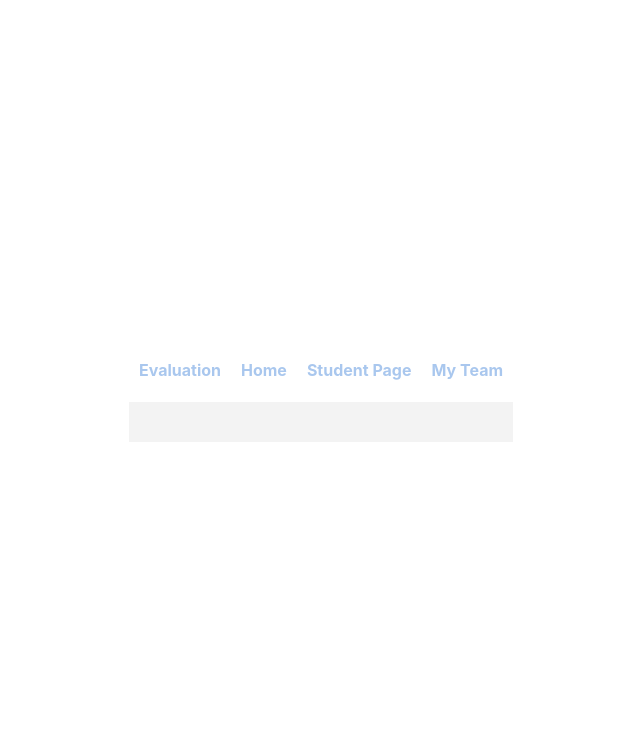
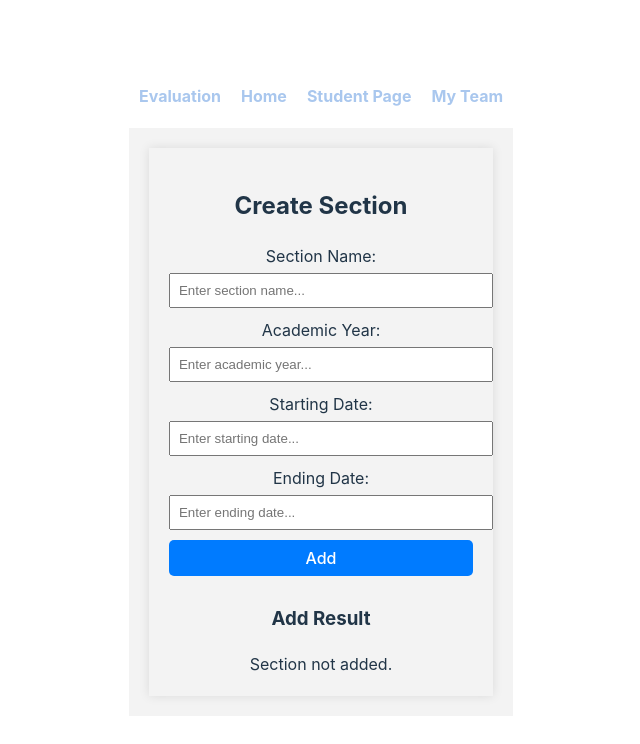
Before and after one commit to Peer-Evaluation-Tool/peer-evaluation-tool-frontend, a Vue app: page /create-section in a window 1280 px wide. Shown: the top 744 px of the page, without its empty margins (319-959 px from the left). Built offline with nearby package versions, Linux system fonts and the light colour scheme.

Commit message:
Find Student and Create Section implemented

```diff
--- a/src/admin/CreateSection.vue
+++ b/src/admin/CreateSection.vue
@@ -0,0 +1,117 @@
+<template>
+    <div id="create-sections" class="container">
+      <h2 class="text-2xl font-semibold mb-4">Create Section</h2>
+      <form @submit.prevent="addSections" class="space-y-4">
+        <div>
+          <label for="section-name" class="block text-sm font-medium text-gray-700">Section Name:</label>
+          <input type="text" id="section-name" v-model="addCriteria.id"
+            class="w-full p-2 border-gray-300 rounded-md focus:border-indigo-300 focus:ring focus:ring-indigo-200 focus:ring-opacity-50"
+            placeholder="Enter section name...">
+        </div>
+        <div>
+          <label for="academic-year" class="block text-sm font-medium text-gray-700">Academic Year:</label>
+          <input type="text" id="academic-year" v-model="addCriteria.year"
+            class="w-full p-2 border-gray-300 rounded-md focus:border-indigo-300 focus:ring focus:ring-indigo-200 focus:ring-opacity-50"
+            placeholder="Enter academic year...">
+        </div>
+        <div>
+          <label for="start-date" class="block text-sm font-medium text-gray-700">Starting Date:</label>
+          <input type="text" id="start-date" v-model="addCriteria.firstDate"
+            class="w-full p-2 border-gray-300 rounded-md focus:border-indigo-300 focus:ring focus:ring-indigo-200 focus:ring-opacity-50"
+            placeholder="Enter starting date...">
+        </div>
+        <div>
+          <label for="end-date" class="block text-sm font-medium text-gray-700">Ending Date:</label>
+          <input type="text" id="academic-year" v-model="addCriteria.lastDate"
+            class="w-full p-2 border-gray-300 rounded-md focus:border-indigo-300 focus:ring focus:ring-indigo-200 focus:ring-opacity-50"
+            placeholder="Enter ending date...">
+        </div>
+        <button type="submit" class="px-4 py-2 bg-blue-600 hover:bg-blue-700 text-white rounded">
+          Add
+        </button>
+      </form>
+      <div class="mt-6">
+        <h3 class="text-lg font-semibold">Add Result</h3>
+        <div v-if="addResults.code == 200" class="list-disc pl-5">
+            Add Successful
+        </div>
+        <div v-else>Section not added.</div>
+      </div>
+    </div>
+  </template>
+
+  <script>
+  export default {
+    data() {
+      return {
+        addCriteria: {
+          id: '',
+          year: '',
+          firstDate: '',
+          lastDate: '',
+          overseer: null,
+        },
+        addResults: [],
+        addUrl: 'http://localhost:8080/api/v1/sections'
+        // addUrl: 'https://peer-evaluation-tool.onrender.com/api/v1/sections'
+      };
+    },
+    methods: {
+      addSections() {
+        this.addResults = []
+        fetch(this.addUrl, {
+            method: 'POST',
+            headers: { 'Content-Type': 'application/json' },
+            body: JSON.stringify(this.addCriteria)
+        })
+            .then(response => {
+                if (!response.ok) {
+                    throw new Error('Network response was not ok');
+                }
+                return response.json();
+            })
+            .then(data => {
+                this.addResults = data; // Assuming the response data is an array of sections
+                console.log(this.addResults);
+            })
+            .catch(error => {
+                console.error('Error:', error);
+                this.addResults = [];
+            });
+      }
+    }
+  }
+  </script>
+
+  <style scoped>
+  .container {
+    max-width: 500px;
+    margin: auto;
+    padding: 20px;
+    box-shadow: 0 0 10px rgba(0, 0, 0, 0.1);
+  }
+
+  label {
+    display: block;
+    margin-bottom: 5px;
+  }
+
+  input,
+  button {
+    width: 100%;
+    padding: 8px;
+    margin-bottom: 10px;
+  }
+
+  button {
+    background-color: #007BFF;
+    color: white;
+    border: none;
+    border-radius: 5px;
+    cursor: pointer;
+  }
+
+  button:hover {
+    background-color: #0056b3;
+  }
+  </style>
--- a/src/admin/FindSections.vue
+++ b/src/admin/FindSections.vue
@@ -21,8 +21,8 @@
       <div class="mt-6">
         <h3 class="text-lg font-semibold">Search Results</h3>
         <ul v-if="searchResults.length > 0" class="list-disc pl-5">
-          <li v-for="section in sortedSearchResults" :key="section.id">
-            {{ section.sectionName }} - {{ section.academicYear }}
+          <li v-for="section in searchResults" :key="section.id">
+            Name: {{ section.id }} - Year: {{ section.year }}
           </li>
         </ul>
         <div v-else>No matching sections found.</div>
@@ -39,33 +39,51 @@
           academicYear: '',
         },
         searchResults: [],
-        // searchUrl: 'http://localhost:8080/api/v1/sections'
-        searchUrl: 'https://peer-evaluation-tool.onrender.com/api/v1/sections'
+        searchUrl: 'http://localhost:8080/api/v1/sections'
+        // searchUrl: 'https://peer-evaluation-tool.onrender.com/api/v1/sections'
       };
-    },
-    computed: {
-      sortedSearchResults() {
-        return this.searchResults.sort((a, b) => {
-          // Sorting by academic year (descending) and then by last name (ascending)
-          const yearComparison = b.academicYear.localeCompare(a.academicYear);
-          if (yearComparison !== 0) return yearComparison;
-          return a.lastName.localeCompare(b.lastName);
-        });
-      }
     },
     methods: {
       searchSections() {
-        fetch(this.searchUrl + '/' + this.searchCriteria.sectionName, {
+        this.searchResults = []
+        // Search by Section Name
+        if(this.searchCriteria.sectionName !== ''){
+          fetch(this.searchUrl + '//' + this.searchCriteria.sectionName, {
             method: 'GET'
           })
             .then(response => response.json())
             .then(data => {
-            this.searchResults = data; // Assuming the response data is an array of sections
+              this.searchResults = data.data; // Assuming the response data is an array of sections
+              console.log('+')
+              console.log(this.searchResults)
+              console.log(data.data)
+              console.log('+')
             })
             .catch(error => {
               console.error('Error:', error);
               this.searchResults = [];
             });
+        }
+        // Search by Academic Year
+        else if(this.searchCriteria.academicYear !== ''){
+          fetch(this.searchUrl + '/allbyyear/' + this.searchCriteria.academicYear, {
+            method: 'GET'
+          })
+            .then(response => response.json())
+            .then(data => {
+              this.searchResults = data.data; // Assuming the response data is an array of sections
+              console.log(this.searchResults)
+            })
+            .catch(error => {
+              console.error('Error:', error);
+              this.searchResults = [];
+            });
+        }
+        else{
+          this.searchCriteria.academicYear = ''
+          this.searchCriteria.sectionName = ''
+          this.searchResults = []
+        }
       }
     }
   }
--- /dev/null
+++ b/src/admin/tempCodeRunnerFile.js
@@ -0,0 +1 @@
+Section%202020-2021
--- a/src/components/AdminNavigation.vue
+++ b/src/components/AdminNavigation.vue
@@ -5,6 +5,7 @@
         <router-link :to="{ name: 'invite-students' }">Invite Students</router-link>
         <router-link :to="{ name: 'find-sections' }">Find Sections</router-link>
         <router-link :to="{ name: 'team-management' }">Team Management</router-link>
+        <router-link :to="{ name: 'create-section' }">Create Section</router-link>
     </div>
 </template>
 
--- a/src/router/index.js
+++ b/src/router/index.js
@@ -11,6 +11,7 @@ import InviteStudents from '@/admin/InviteStudents.vue';
 import TeamManagement from '@/admin/TeamManagement.vue';
 import FindSections from '@/admin/FindSections.vue'
 import AdminNavigation from '@/components/AdminNavigation.vue';
+import CreateSection from '../admin/CreateSection.vue';
 // import NotFound from '@/views/common/NotFound.vue';
 
 const router = createRouter ({
@@ -72,6 +73,11 @@ const router = createRouter ({
     name: 'admin-navigation',
     component: AdminNavigation,
   },
+  {
+    path: '/create-section',
+    name: 'create-section',
+    component: CreateSection,
+  }
         // {
         //     path: '/:pathMatch(.*)*', //any character zero or more
         //     component: NotFound
```
Also changed, not shown: src/admin/ApiTesting.js (added, +27 -0 lines). Lines whose indentation alone changed are shown as unchanged.
